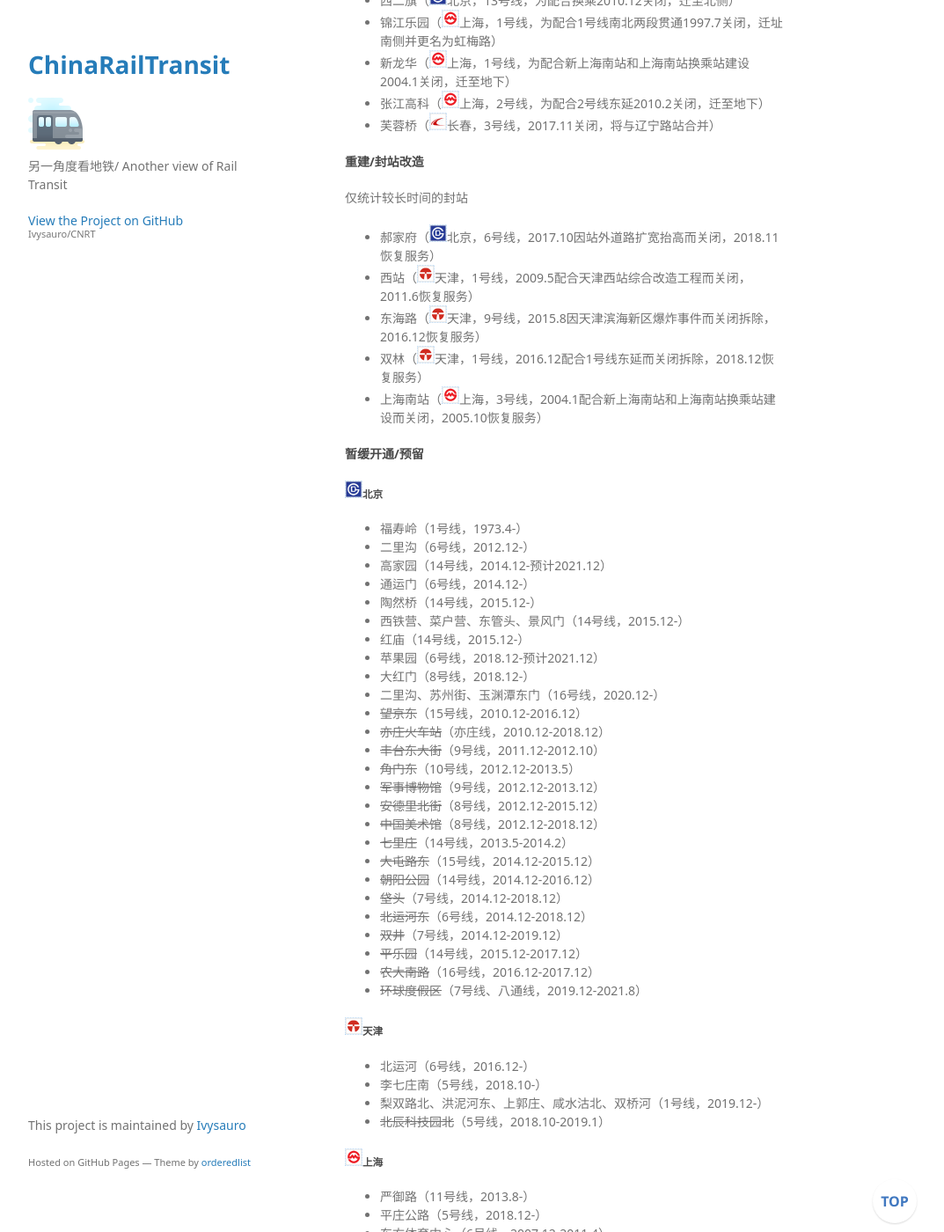
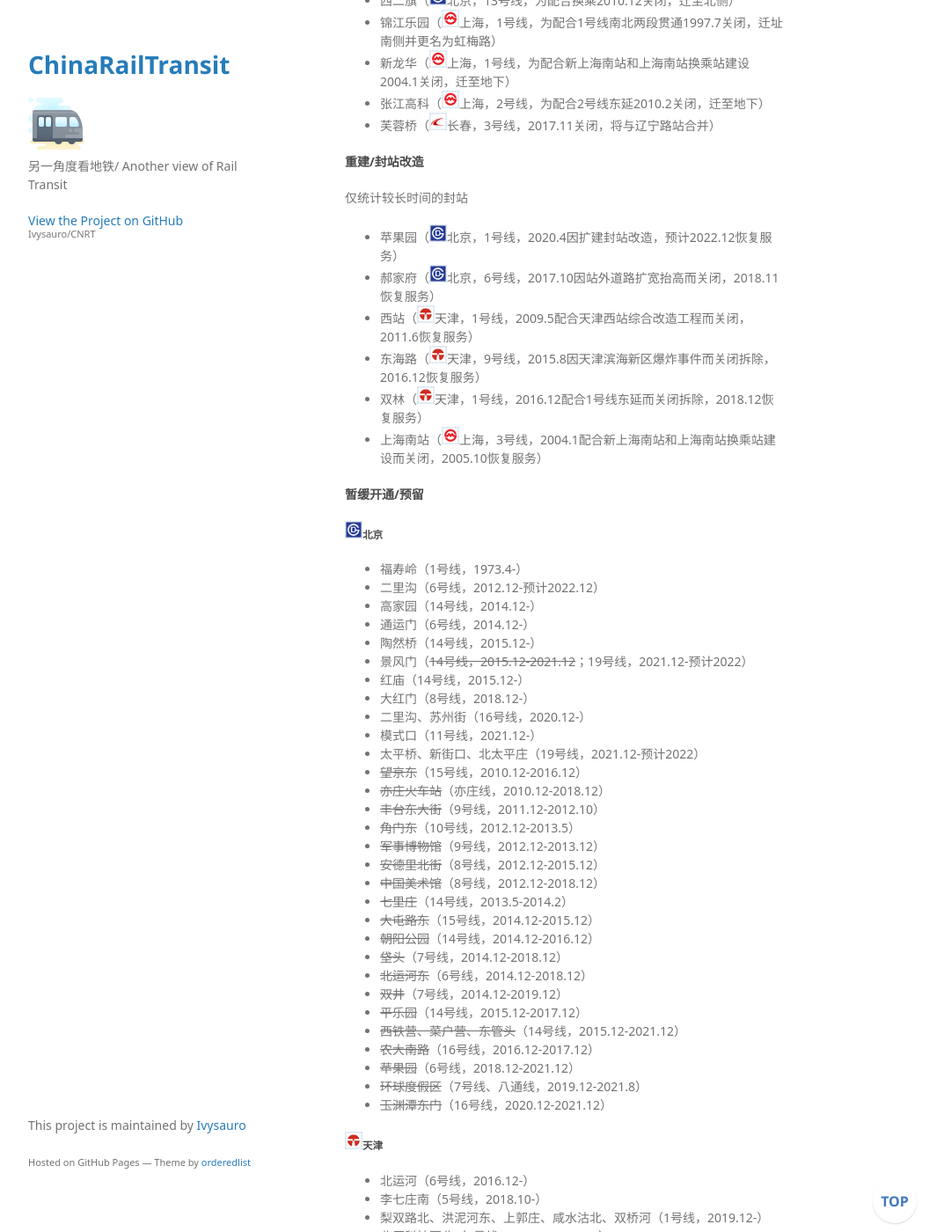
Before and after one commit to Ivysauro/CNRT, a Jekyll site: the page built from data/SpSta.md, in a window 1280 px wide and 1400 px high, scrolled down 1178 px. Shown: the whole window at 88% size, without its empty margins (178-1251 px from the left). Built offline with Jekyll 4.4.1, drawn with Linux system fonts in a browser that asks for light colours; some web fonts are replaced; our own code applies the rules of GitHub Pages for plain Markdown files; a script that is not in the unit is left out; some of the changed text lies outside the part shown.

Commit message:
🍊更新北京数据
更新数据至2021年底
修改清河站的站名错误 清河→清河站
14号线中段四站既非预留也非暂缓，而是完完全全没有修建，故从暂缓列表中移除

```diff
--- a/data/SpSta.md
+++ b/data/SpSta.md
@@ -30,7 +30,7 @@
 
 ### 新增
 
-- 清河（<img src="https://raw.githubusercontent.com/Ivysauro/CNRT/master/images/city/bj.gif" width="20" hegiht="20"/>北京，13号线，2019.12）
+- 清河站（<img src="https://raw.githubusercontent.com/Ivysauro/CNRT/master/images/city/bj.gif" width="20" hegiht="20"/>北京，13号线，2019.12）
 - 陈翔公路（<img src="https://raw.githubusercontent.com/Ivysauro/CNRT/master/images/city/sh.gif" width="20" hegiht="20"/>上海，11号线，2020.8）
 
 ### 关闭
@@ -52,6 +52,7 @@
 
 仅统计较长时间的封站
 
+- 苹果园（<img src="https://raw.githubusercontent.com/Ivysauro/CNRT/master/images/city/bj.gif" width="20" hegiht="20"/>北京，1号线，2020.4因扩建封站改造，预计2022.12恢复服务）
 - 郝家府（<img src="https://raw.githubusercontent.com/Ivysauro/CNRT/master/images/city/bj.gif" width="20" hegiht="20"/>北京，6号线，2017.10因站外道路扩宽抬高而关闭，2018.11恢复服务）
 - 西站（<img src="https://raw.githubusercontent.com/Ivysauro/CNRT/master/images/city/tj.gif" width="20" hegiht="20"/>天津，1号线，2009.5配合天津西站综合改造工程而关闭，2011.6恢复服务）
 - 东海路（<img src="https://raw.githubusercontent.com/Ivysauro/CNRT/master/images/city/tj.gif" width="20" hegiht="20"/>天津，9号线，2015.8因天津滨海新区爆炸事件而关闭拆除，2016.12恢复服务）
@@ -62,15 +63,16 @@
 
 ##### <img src="https://raw.githubusercontent.com/Ivysauro/CNRT/master/images/city/bj.gif" width="20" hegiht="20"/>北京
 - 福寿岭（1号线，1973.4-）
-- 二里沟（6号线，2012.12-）
-- 高家园（14号线，2014.12-预计2021.12）
+- 二里沟（6号线，2012.12-预计2022.12）
+- 高家园（14号线，2014.12-）
 - 通运门（6号线，2014.12-）
 - 陶然桥（14号线，2015.12-）
-- 西铁营、菜户营、东管头、景风门（14号线，2015.12-）
+- 景风门（~~14号线，2015.12-2021.12~~；19号线，2021.12-预计2022）
 - 红庙（14号线，2015.12-）
-- 苹果园（6号线，2018.12-预计2021.12）
 - 大红门（8号线，2018.12-）
-- 二里沟、苏州街、玉渊潭东门（16号线，2020.12-）
+- 二里沟、苏州街（16号线，2020.12-）
+- 模式口（11号线，2021.12-）
+- 太平桥、新街口、北太平庄（19号线，2021.12-预计2022）
 - ~~望京东~~（15号线，2010.12-2016.12）
 - ~~亦庄火车站~~（亦庄线，2010.12-2018.12）
 - ~~丰台东大街~~（9号线，2011.12-2012.10）
@@ -85,8 +87,11 @@
 - ~~北运河东~~（6号线，2014.12-2018.12）
 - ~~双井~~（7号线，2014.12-2019.12）
 - ~~平乐园~~（14号线，2015.12-2017.12）
+- ~~西铁营、菜户营、东管头~~（14号线，2015.12-2021.12）
 - ~~农大南路~~（16号线，2016.12-2017.12）
+- ~~苹果园~~（6号线，2018.12-2021.12）
 - ~~环球度假区~~（7号线、八通线，2019.12-2021.8）
+- ~~玉渊潭东门~~（16号线，2020.12-2021.12）
 
 ##### <img src="https://raw.githubusercontent.com/Ivysauro/CNRT/master/images/city/tj.gif" width="20" hegiht="20"/>天津
 - 北运河（6号线，2016.12-）
@@ -463,7 +468,7 @@
 
 #### 对英文名相同车站的处理
 
-- 管庄/ GUANZHUANG→Guaan Zhuang[^gz]、关庄/ GUANZHUANG（<img src="https://raw.githubusercontent.com/Ivysauro/CNRT/master/images/city/bj.gif" width="20" hegiht="20"/>北京，八通线、15号线）
+- 管庄/ GUANZHUANG→Guaan Zhuang[^gz]→Guǎnzhuang、关庄/ GUANZHUANG→Guānzhuang（<img src="https://raw.githubusercontent.com/Ivysauro/CNRT/master/images/city/bj.gif" width="20" hegiht="20"/>北京，八通线、15号线）
 - 浦电路/ Pudian Road、浦电路/ Pudian Road（<img src="https://raw.githubusercontent.com/Ivysauro/CNRT/master/images/city/sh.gif" width="20" hegiht="20"/>上海，4号线、6号线）
 - 萧岗/ Xiao-gang、晓港/ Xiaogang（<img src="https://raw.githubusercontent.com/Ivysauro/CNRT/master/images/city/gz.gif" width="20" hegiht="20"/>广州，2号线、8号线）
 
```
